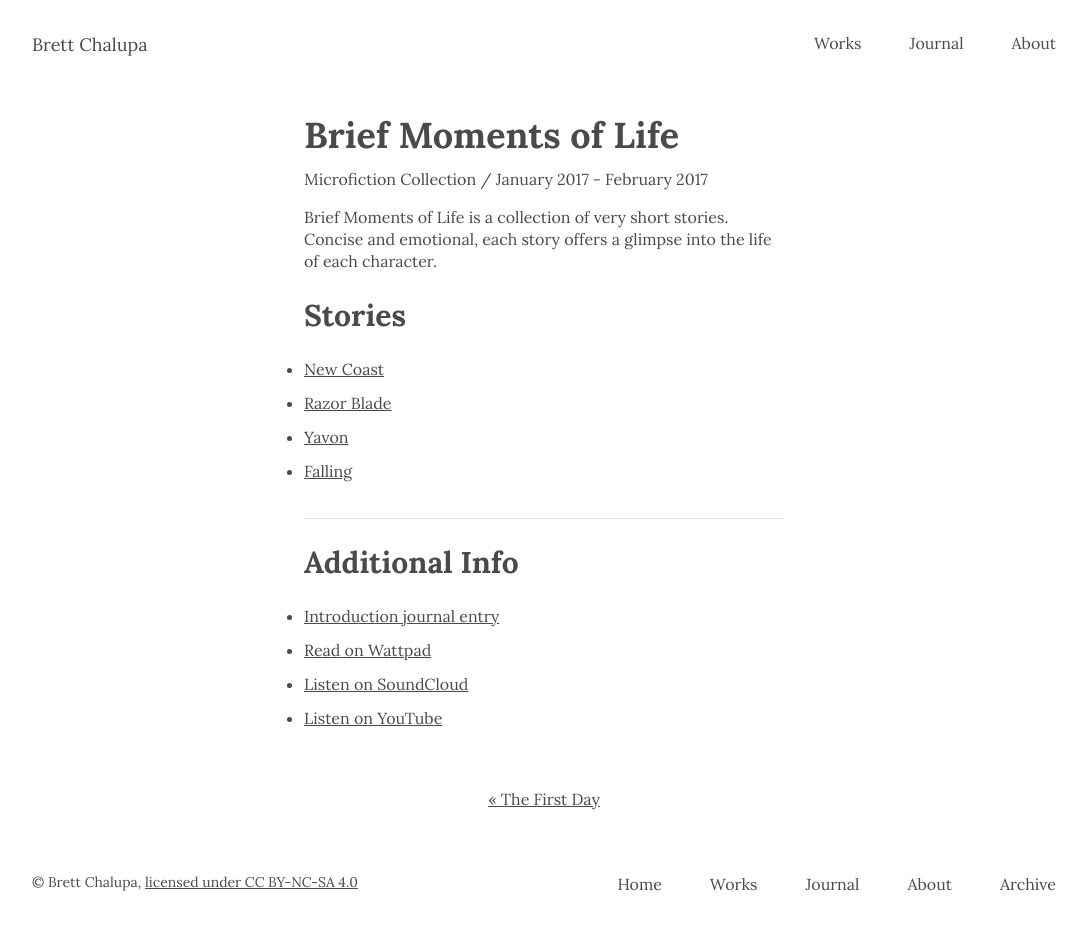
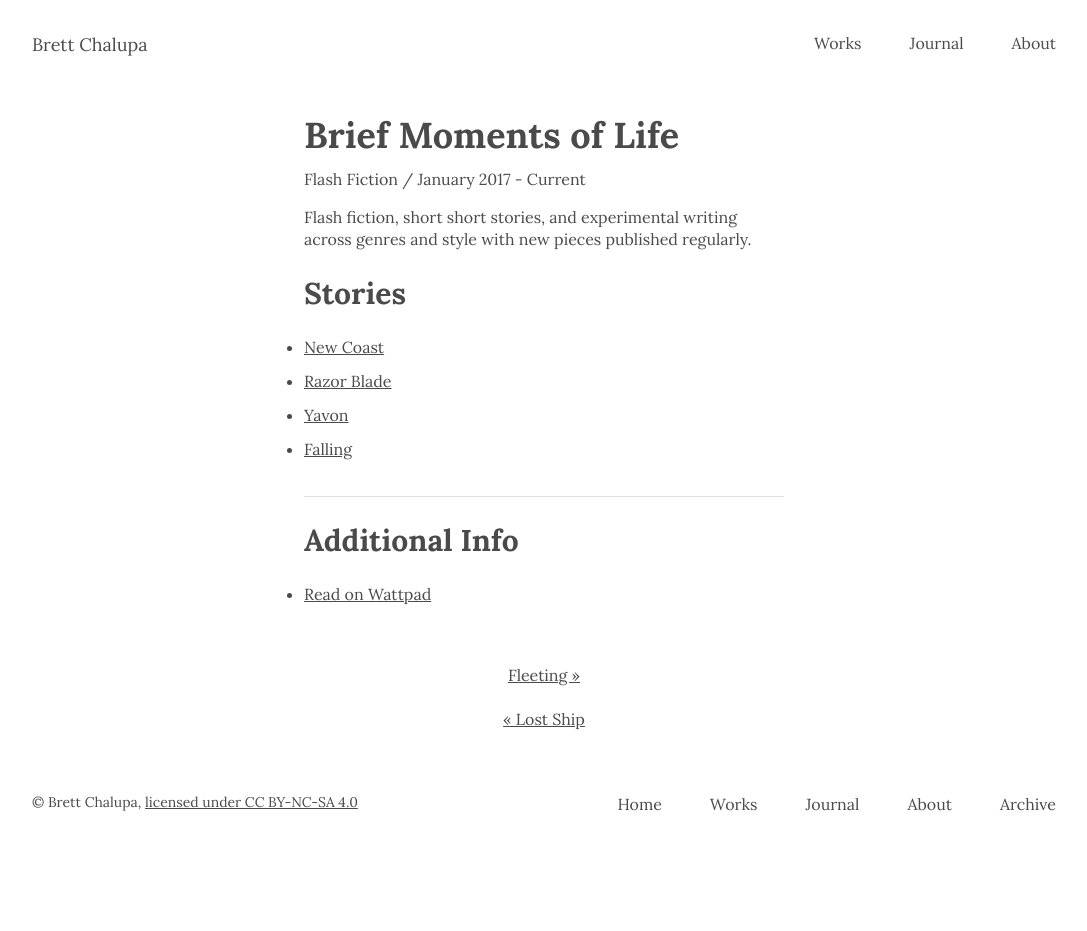
Before and after one commit to brettchalupa/brettchalupa.github.io, a Jekyll site: the page built from _works/brief-moments-of-life.md, in a window 1280 px wide. Shown: the whole page, without its empty margins (96-1183 px from the left). Built offline with Jekyll 4.4.1, drawn with Linux system fonts in a browser that asks for light colours; after the commit the page ends 900 px from its top, so only the background shows below that.

Commit message:
Rework featured works and call out Courier on home page

```diff
--- a/_works/brief-moments-of-life.md
+++ b/_works/brief-moments-of-life.md
@@ -1,27 +1,19 @@
 ---
 title: Brief Moments of Life
-date: 2017-01-12
-description: A collection of very short fictional stories about life by Brett Chalupa.
-category: Microfiction Collection
+date: 2020-04-10
+description: A collection of very short fictional stories by Brett Chalupa.
+category: Flash Fiction
 tags:
-- Novel
-- Short Story Collection
-- Flash Fiction
-- hidden
+- Writing
+- featured
 collection_label: brief_moments
 collection_kind: Stories
 layout: work
 image: /uploads/brief-moments-of-life-cover.png
-period: January 2017 - February 2017
+period: January 2017 - Current
 additional_links:
-  - title: Introduction journal entry
-    url: http://www.brettchalupa.com/introducing-brief-moments-of-life
   - title: Read on Wattpad
     url: https://www.wattpad.com/story/95821053-brief-moments-of-life
-  - title: Listen on SoundCloud
-    url: https://soundcloud.com/gather_around/sets/brief-moments-of-life
-  - title: Listen on YouTube
-    url: https://www.youtube.com/playlist?list=PLRm5b9tF58dHL-mdxuVttdAo-5arQ9Q0r
 ---
 
-Brief Moments of Life is a collection of very short stories. Concise and emotional, each story offers a glimpse into the life of each character.
+Flash fiction, short short stories, and experimental writing across genres and style with new pieces published regularly.
--- a/index.html
+++ b/index.html
@@ -9,10 +9,10 @@ layout: default
 
     <h1>Brett Chalupa</h1>
 
-    <h4>day: software developer,<br>night: writer &amp; comic artist</h4>
+    <h4>day: software developer,<br>night: writer</h4>
 
-    <a href='https://brettsjournal.files.wordpress.com/2019/01/lost-ship.pdf'>
-      Read <em>Lost Ship</em>, my latest sci-fi comic.
+    <a href='/courier'>
+      Read “Courier,” my latest short story.
     </a>
   </div>
 
```
Also changed, not shown: _works/terminal.md (+0 -1 lines), _brief_moments/falling.md (line endings or trailing spaces).
